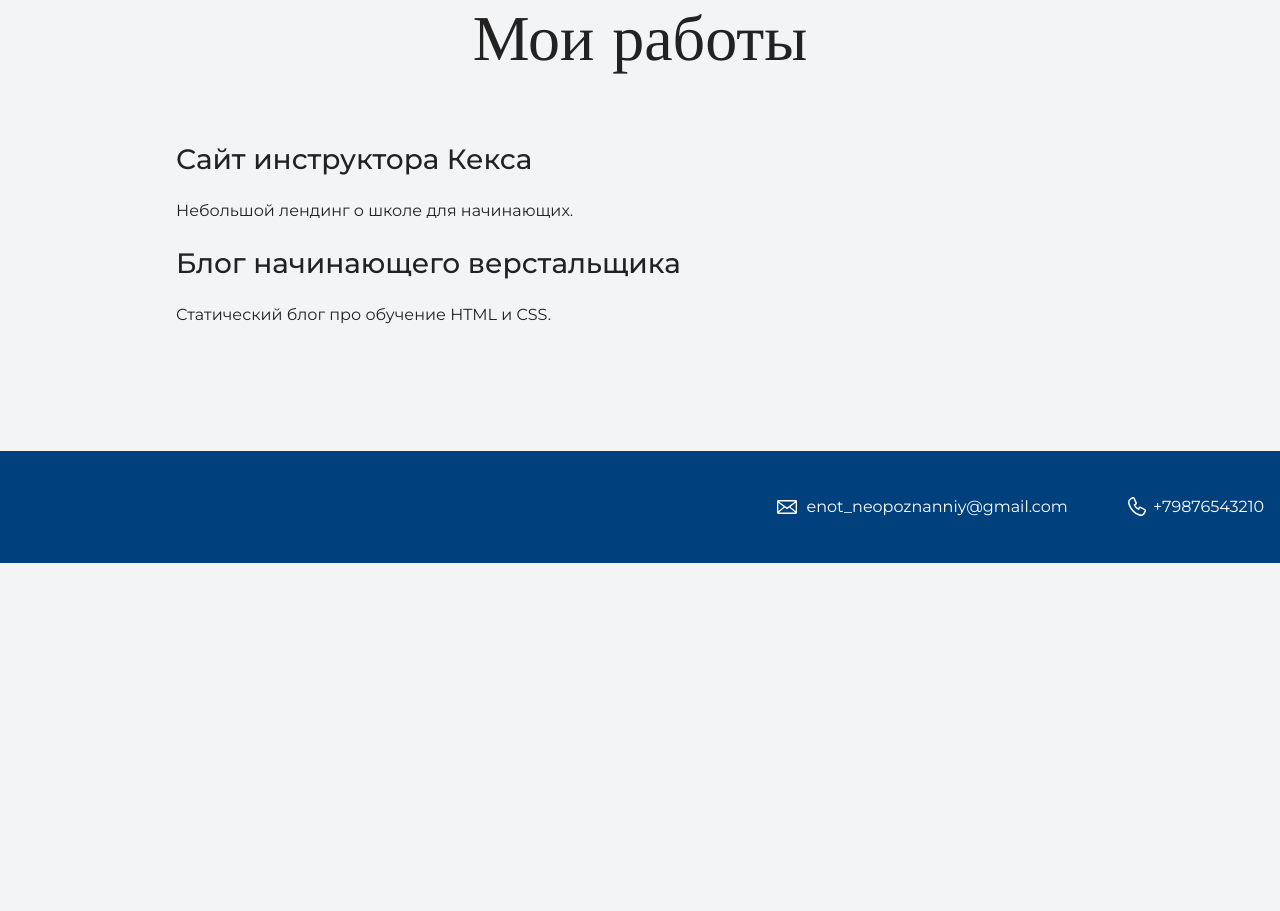
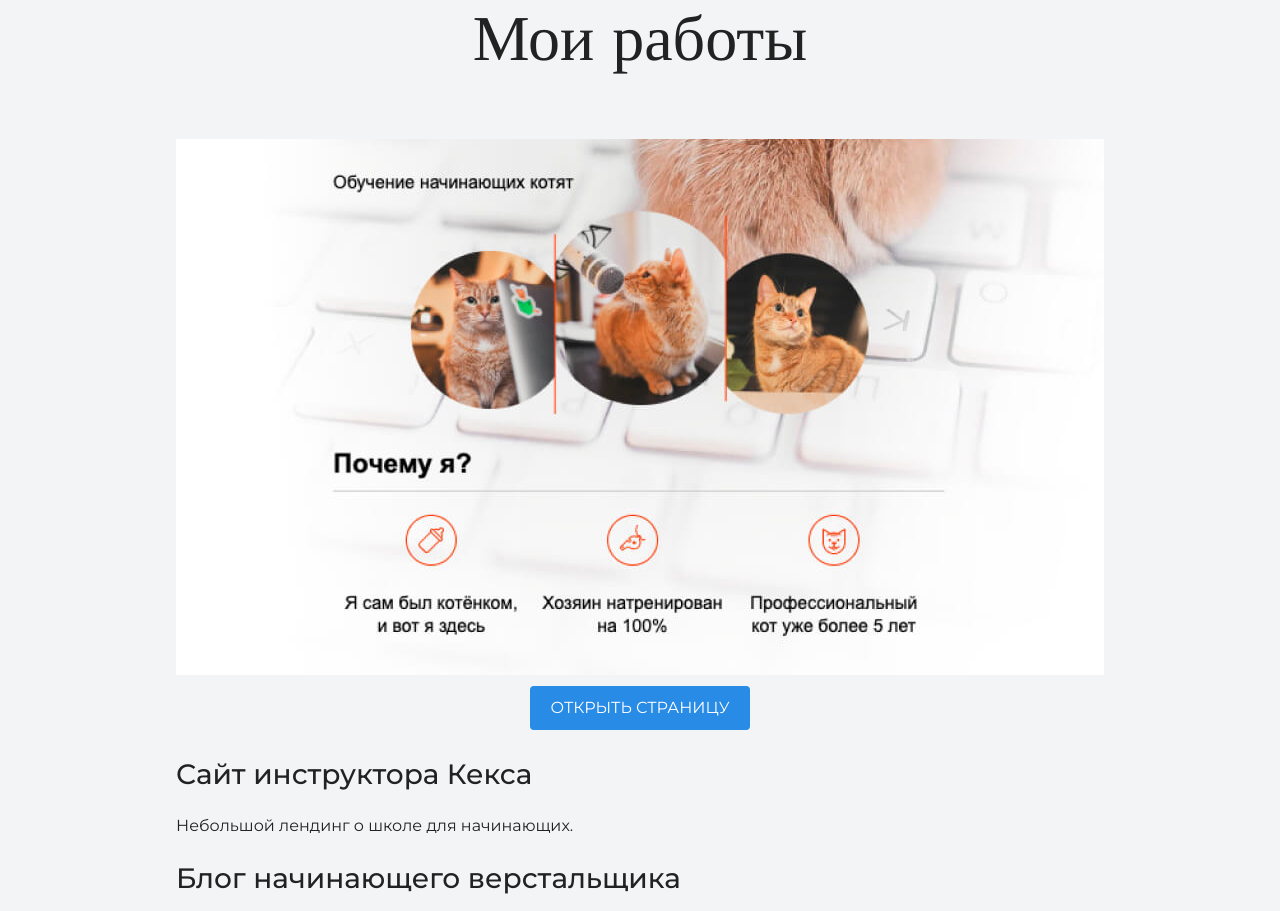
Before and after one commit to safarov-dan/Portfolio, a plain HTML site: page index.html in a window 1280 px wide. Shown: the part 2052-2963 px from the top of the page. Before the commit the page ends 2615 px from the top, so only its background shows below. Drawn offline with nearby package versions, Linux system fonts and the light colour scheme.

Commit message:
add button and project link

```diff
--- a/index.html
+++ b/index.html
@@ -39,6 +39,11 @@
     <section class="portfolio">
         <div class="container">
       <h2 class="subheading">Мои работы</h2>
+      <figure class="project-image">
+        <img src="files/project.jpg"  width="928" height="536" alt="Cайт инструктора Кекса">
+        <a class="button"   href="source/index.html">Открыть страницу</a>
+
+      </figure>
 
       <h3>Сайт инструктора Кекса</h3>
       <p>Небольшой лендинг о школе для начинающих.</p>
```
